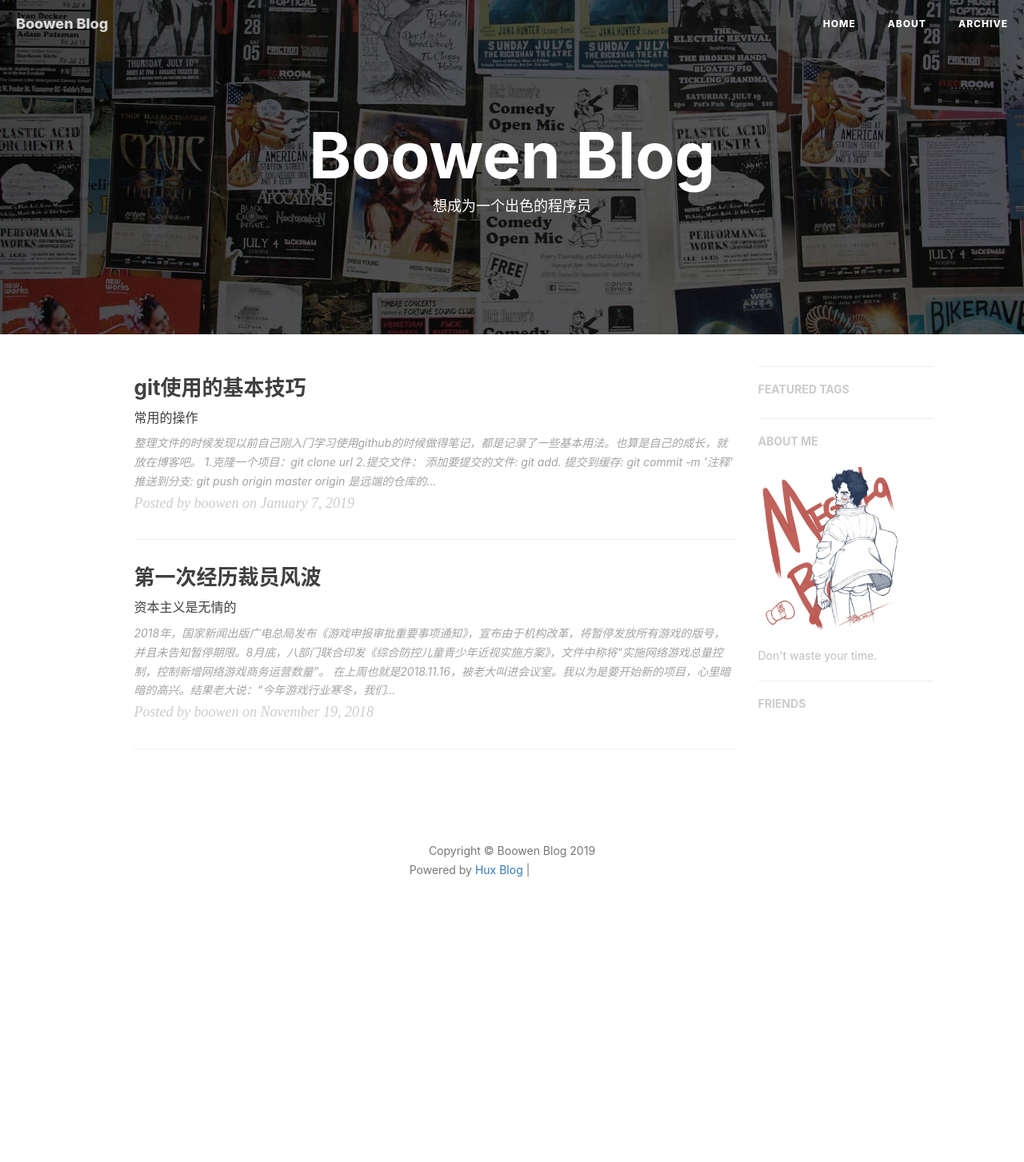
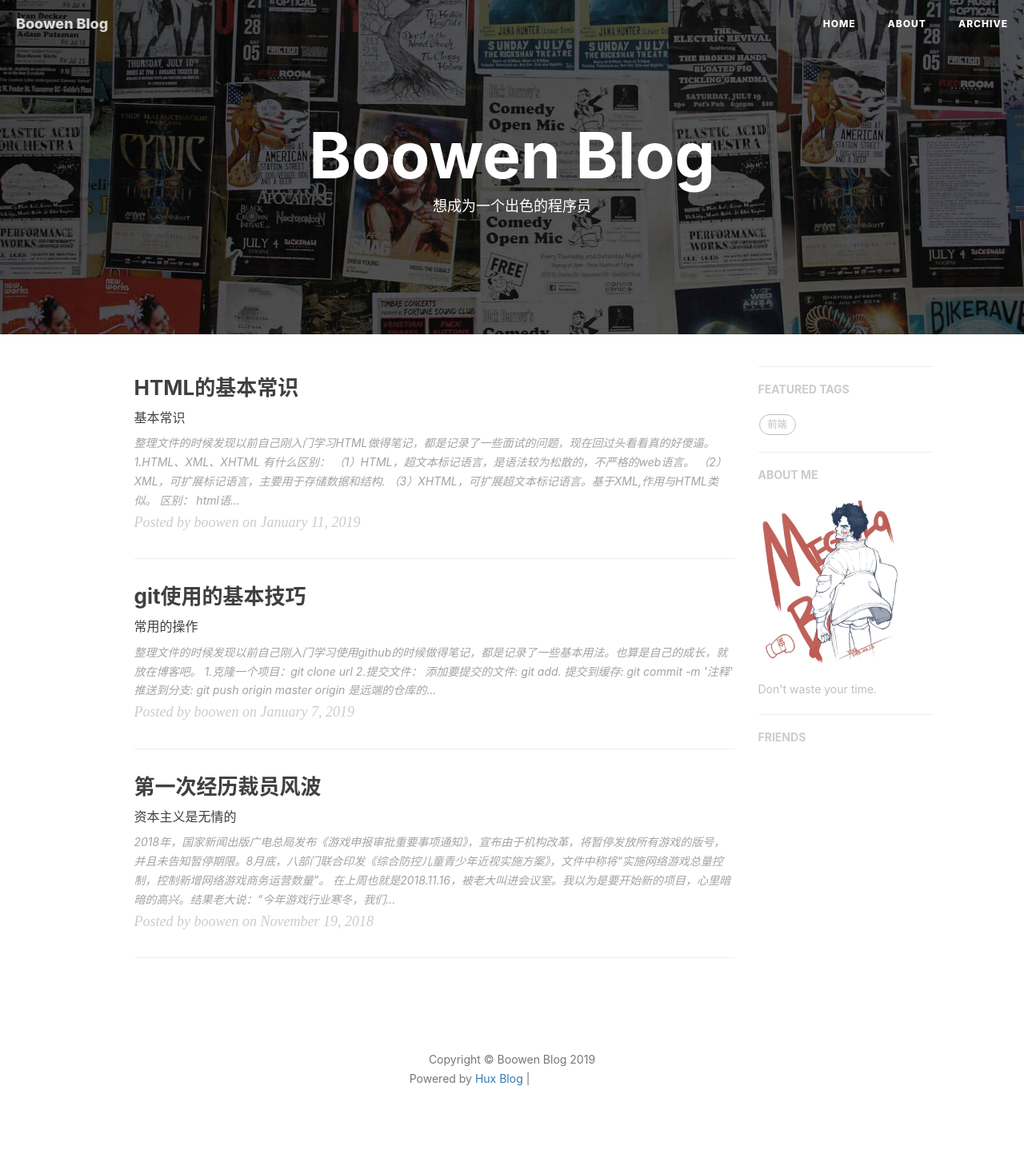
Before and after one commit to zhaobw61/-zhaobw61.git.io, a Jekyll site: the page built from index.html, in a window 1280 px wide. Shown: the whole page at 80% size. Built offline with Jekyll 4.4.1, drawn with Linux system fonts in a browser that asks for light colours; nearby versions of some CDN libraries; the list of posts is cut into pages by our own code; comment, search, counter and statistics services are not loaded; before the commit the page ends 1192 px from its top, so only the background shows below that; grey boxes are pictures that could not be loaded.

Commit message:
完成html基础知识

```diff
--- a/_posts/2019-01-07-gitBaskSkill.markdown
+++ b/_posts/2019-01-07-gitBaskSkill.markdown
@@ -8,6 +8,7 @@ header-img:   "img/post-bg-2018-11.jpg"
 header-mask:  0.3
 tags:
     - github
+    - 前端
 ---
 >整理文件的时候发现以前自己刚入门学习使用github的时候做得笔记，都是记录了一些基本用法。也算是自己的成长，就放在博客吧。
 
--- /dev/null
+++ b/_posts/2019-01-11-htmlNote.markdown
@@ -0,0 +1,66 @@
+---
+layout:       post
+title:        "HTML的基本常识"
+subtitle:     "基本常识"
+date:         2019-01-11 21:00:00
+author:       "boowen"
+header-img:   "img/post-bg-2018-11.jpg"
+header-mask:  0.3
+tags:
+    - 前端
+    - html
+---
+>整理文件的时候发现以前自己刚入门学习HTML做得笔记，都是记录了一些面试的问题，现在回过头看看真的好傻逼。
+
+1.HTML、XML、XHTML 有什么区别：
+
+（1）HTML，超文本标记语言，是语法较为松散的，不严格的web语言。
+
+（2）XML，可扩展标记语言，主要用于存储数据和结构.
+
+（3）XHTML，可扩展超文本标记语言。基于XML,作用与HTML类似。
+
+区别：
+html语法不是很严格，即使标签没有闭合，没有正确的嵌套，也是可以正常的使用。但是XHTML必须严格的准守规则。XML用于传输数据，而XHTML和HTML用于显示数据。
+
+2.HTML语义化：
+
+在不同的场景下，使用合适的标签。让页面结构更加合理，方便阅读者理解代码和维护代码。让爬虫更好的解析代码。
+
+3.怎样理解内容与样式分离的原则
+（1）html里不要写内联样式。
+（2）js不要直接改写css，而是应该通过class来控制样式
+
+4.有哪些常见的meta标签
+
+设置页面解析的编码
+
+`<meta charset='utf-8'>`
+
+描述网页的信息
+
+`<meta name="author" content="">`
+
+`<meta name='keywords' content=''>`
+
+`<meta name='description' content=''>`
+
+5.文档声明的作用?严格模式和混杂模式指什么?`<!doctype html>` 的作用?
+
+（1）文档声明可以让浏览器知道是用哪一种规范。
+
+（2）模式模式：可以使用所有HTML元素和属性，但是不包括展示性和弃用的。
+     混杂模式：可以使用所有HTML元素和属性，包括展示性和弃用的。
+
+（3）`<!doctype html>` 让浏览器用html5来解析文档。doctype：document Type Declaration（文档类型声明）
+
+>只要是声明了就会采用标准模式。之所有会有两种模式，最开始没有规范，各个浏览器厂商都有各自标准。后来随着WEB的发展，兼容性问题的解决越来越显得迫切，随即，各浏览器厂商发布了按照标准模式（遵循各厂商制定的统一标准）工作的浏览器。但是之前的网页并不支持标准模式，所以就保留了混杂模式，进行过渡。
+
+6.浏览器乱码的原因是什么？如何解决
+
+乱码的原因是因为编码方式不同，并且文件里并没有告诉浏览器该采用什么方式解码，浏览就会采用默认的方式进行解码。在文件里说明浏览器解码的方式。
+
+7.列出常见的标签，并简单介绍这些标签用在什么场景
+
+p div h1 img strong em span ul ol table iframe
+通过标签名就知道用于什么场景了。
```
